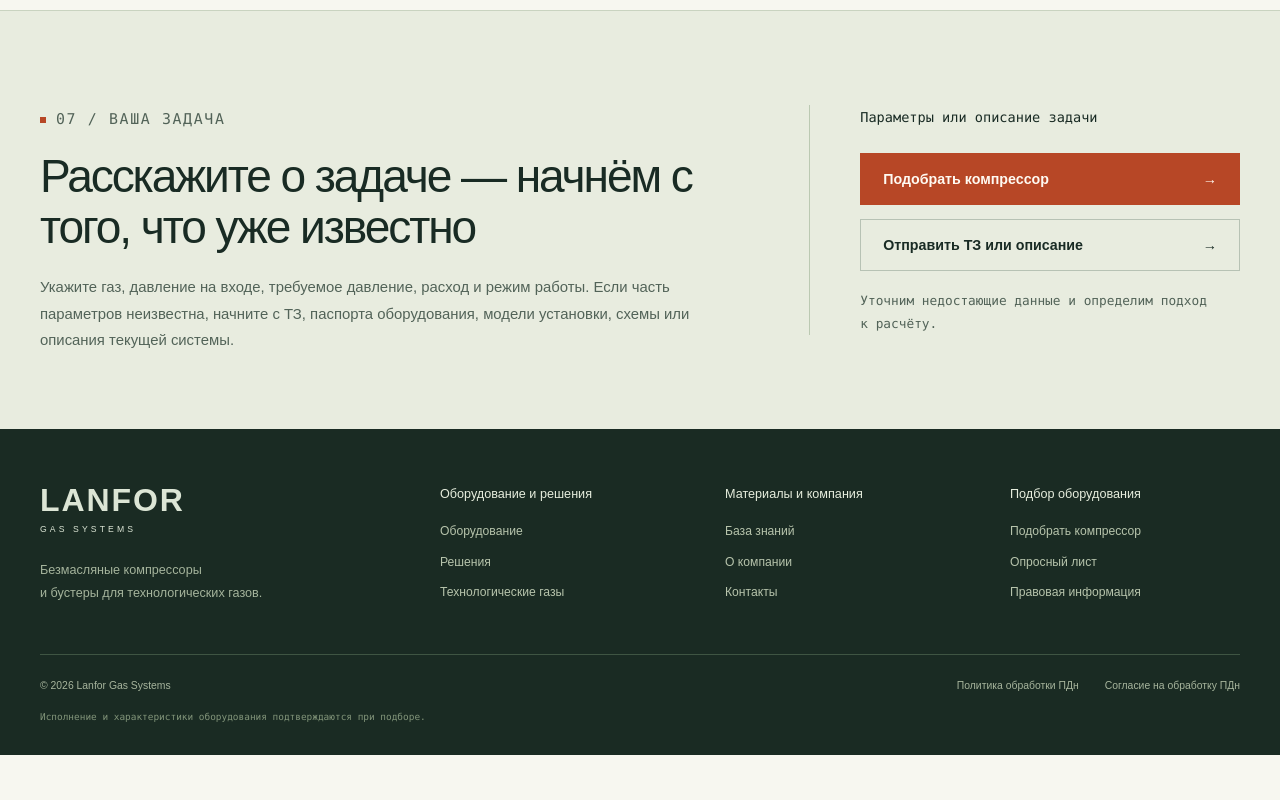
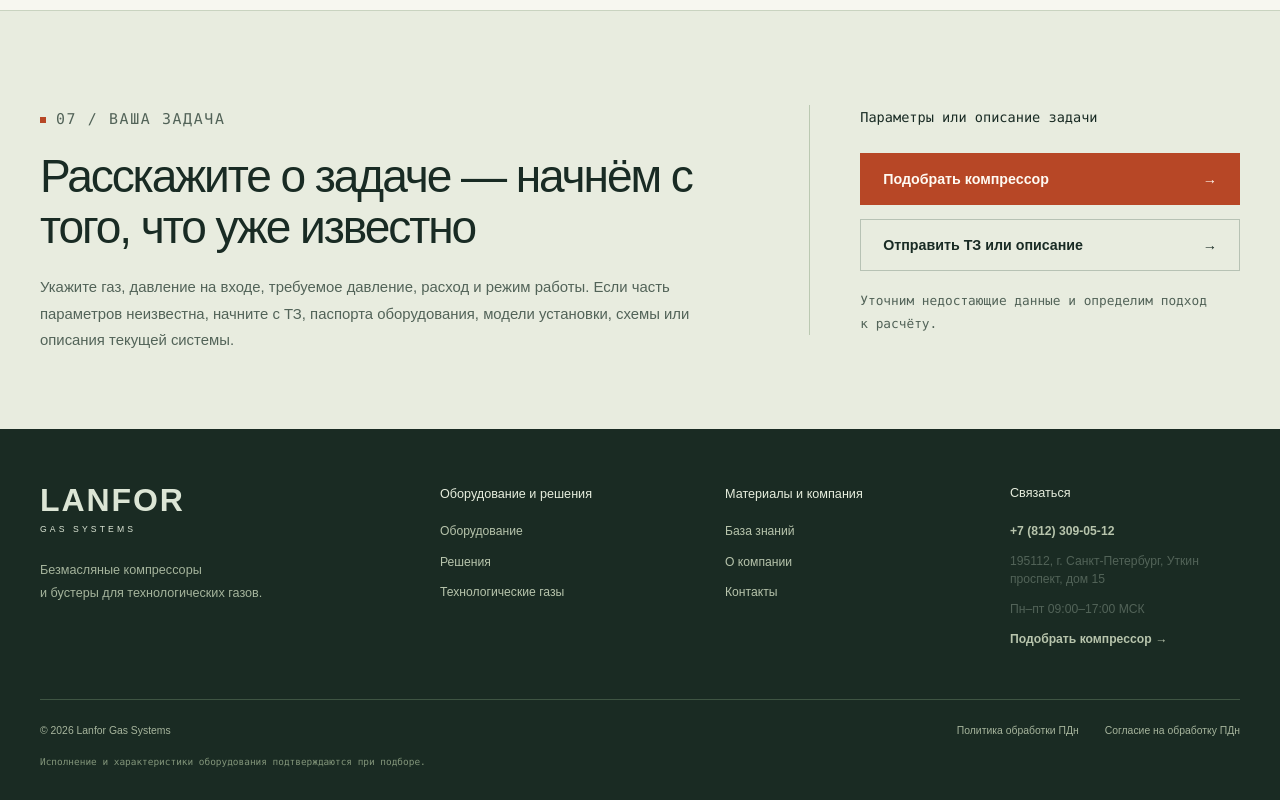
Before and after one commit to utkinin/compressor, a Next.js app: page / in a window 1280 px wide. Shown: the part 5808-6608 px from the top of the page. Before the commit the page ends 6563 px from the top, so only its background shows below. Built offline with nearby package versions, Linux system fonts and the light colour scheme; no server answers.

Commit message:
Add contact block and remove questionnaire from footer CTA

```diff
--- a/src/components/site-footer.tsx
+++ b/src/components/site-footer.tsx
@@ -1,4 +1,5 @@
 import Link from "next/link";
+import { siteConfig } from "@/config/site";
 import "./site-navigation.css";
 
 export function SiteFooter() {
@@ -6,7 +7,7 @@ export function SiteFooter() {
     <div className="container footer-top"><div><Link className="footer-brand" href="/">LANFOR<span>GAS SYSTEMS</span></Link><p>Безмасляные компрессоры<br />и бустеры для технологических газов.</p></div>
       <nav className="footer-column" aria-label="Оборудование и решения"><strong>Оборудование и решения</strong><Link href="/equipment/">Оборудование</Link><Link href="/solutions/">Решения</Link><Link href="/gases/">Технологические газы</Link></nav>
       <nav className="footer-column" aria-label="База знаний и компания"><strong>Материалы и компания</strong><Link href="/knowledge/">База знаний</Link><Link href="/about/">О компании</Link><Link href="/contacts/">Контакты</Link></nav>
-      <div className="footer-column"><strong>Подбор оборудования</strong><Link href="/rfq/">Подобрать компрессор</Link><Link href="/documents/process-gas-questionnaire/">Опросный лист</Link><Link href="/legal/">Правовая информация</Link></div>
+      <div className="footer-column footer-contact"><strong>Связаться</strong><a href={siteConfig.phoneHref}>{siteConfig.phoneDisplay}</a><span>{siteConfig.addressDisplay}</span><span>{siteConfig.openingHoursDisplay}</span><Link href="/rfq/">Подобрать компрессор →</Link></div>
     </div>
     <div className="container footer-bottom"><p>© {new Date().getFullYear()} Lanfor Gas Systems</p><div><Link href="/legal/privacy/">Политика обработки ПДн</Link><Link href="/legal/consent/">Согласие на обработку ПДн</Link></div><span className="footer-disclaimer">Исполнение и характеристики оборудования подтверждаются при подборе.</span></div>
   </footer>;
```
